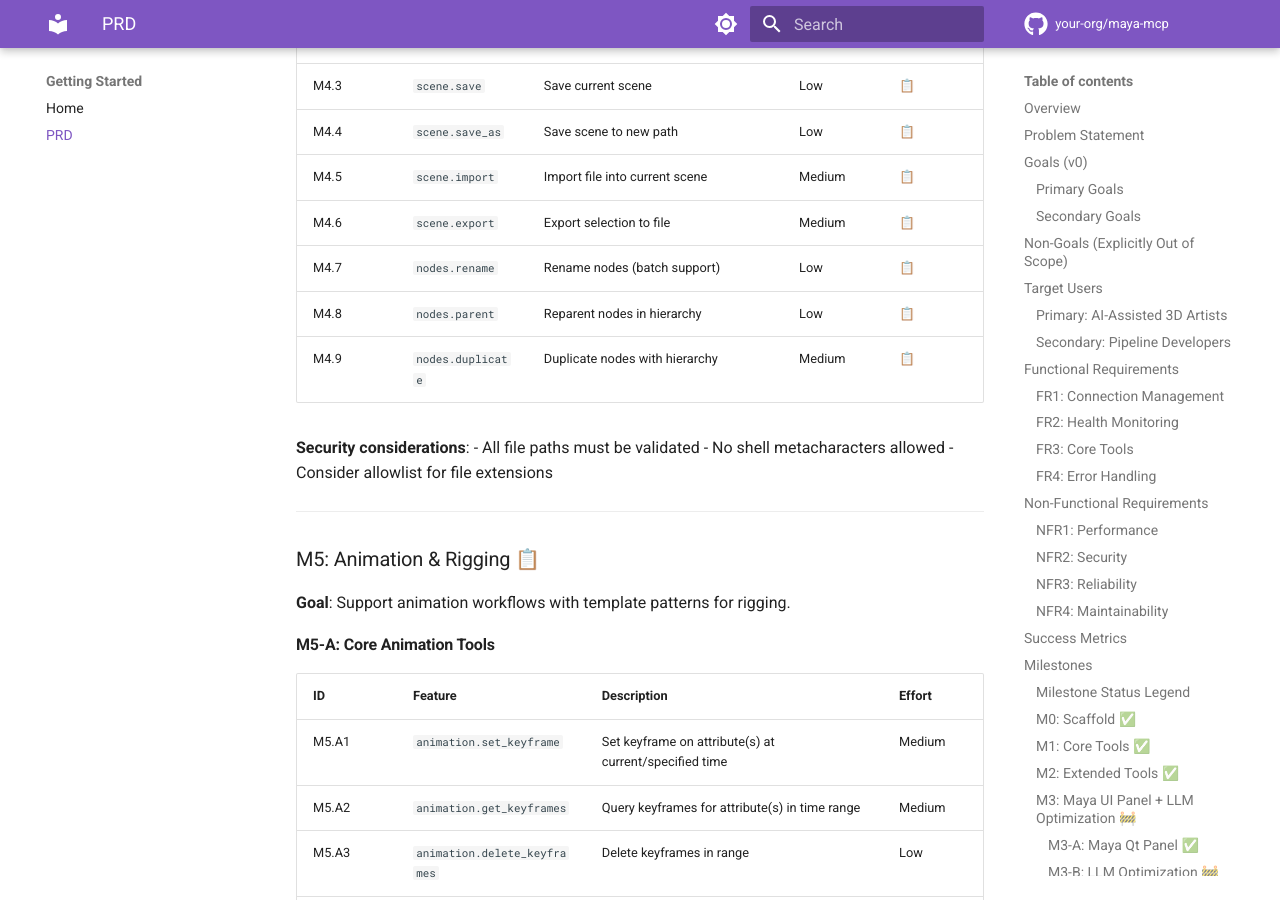
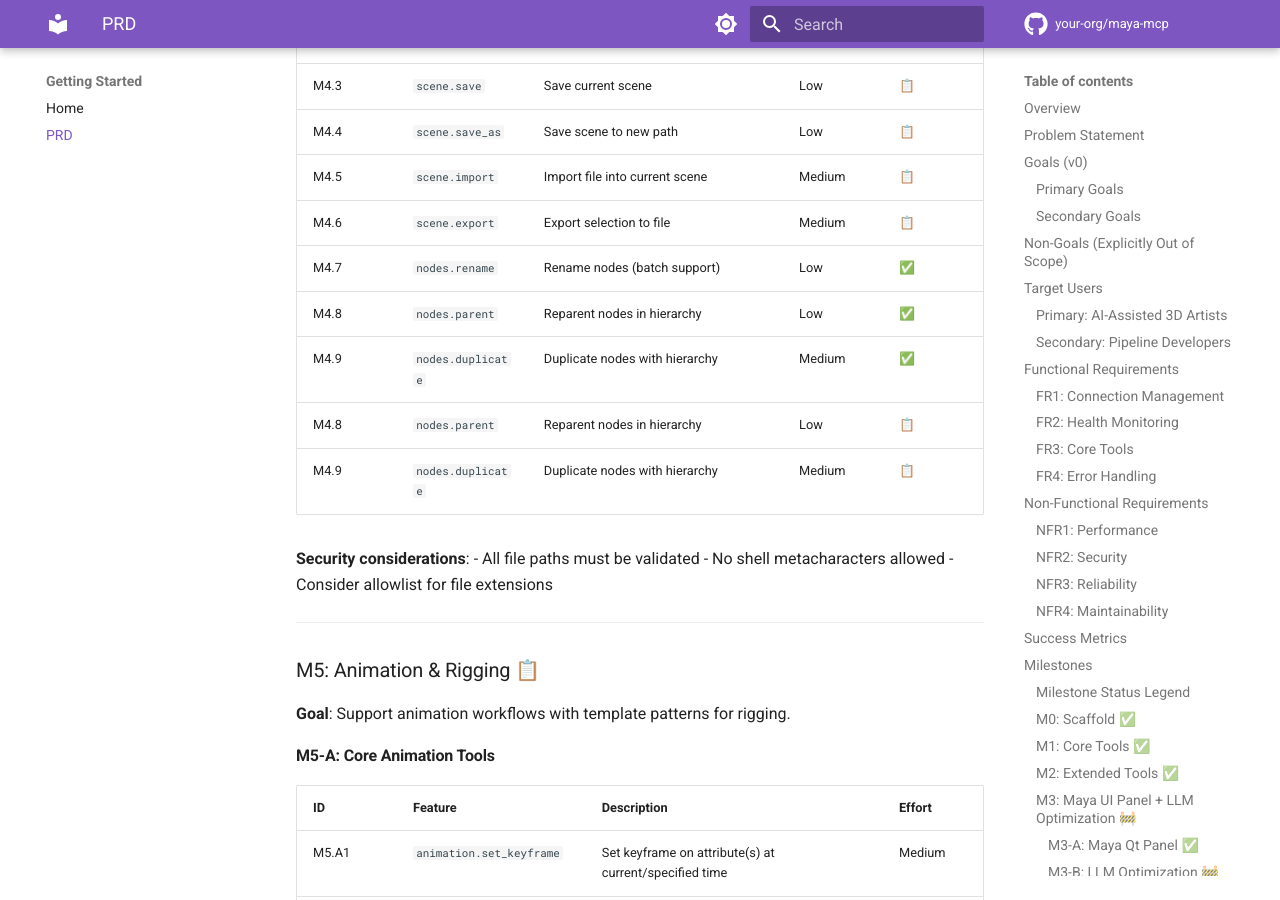
Before and after one commit to GimbalGoats/GG_MayaMCP, an MkDocs documentation site: the page built from docs/prd.md, in a window 1280 px wide and 900 px high, scrolled down 7603 px. Built offline with MkDocs 1.6.1 and Material for MkDocs 9.7.7, drawn with Linux system fonts in a browser that asks for light colours; comment, search, counter and statistics services are not loaded.

Commit message:
docs: Mark M4.7, M4.8, M4.9 as complete in PRD

```diff
--- a/docs/prd.md
+++ b/docs/prd.md
@@ -247,7 +247,9 @@ Improvements based on [Block's MCP Playbook](https://engineering.block.xyz/blog/
 | M4.4 | `scene.save_as` | Save scene to new path | Low | 📋 |
 | M4.5 | `scene.import` | Import file into current scene | Medium | 📋 |
 | M4.6 | `scene.export` | Export selection to file | Medium | 📋 |
-| M4.7 | `nodes.rename` | Rename nodes (batch support) | Low | 📋 |
+| M4.7 | `nodes.rename` | Rename nodes (batch support) | Low | ✅ |
+| M4.8 | `nodes.parent` | Reparent nodes in hierarchy | Low | ✅ |
+| M4.9 | `nodes.duplicate` | Duplicate nodes with hierarchy | Medium | ✅ |
 | M4.8 | `nodes.parent` | Reparent nodes in hierarchy | Low | 📋 |
 | M4.9 | `nodes.duplicate` | Duplicate nodes with hierarchy | Medium | 📋 |
 
```
